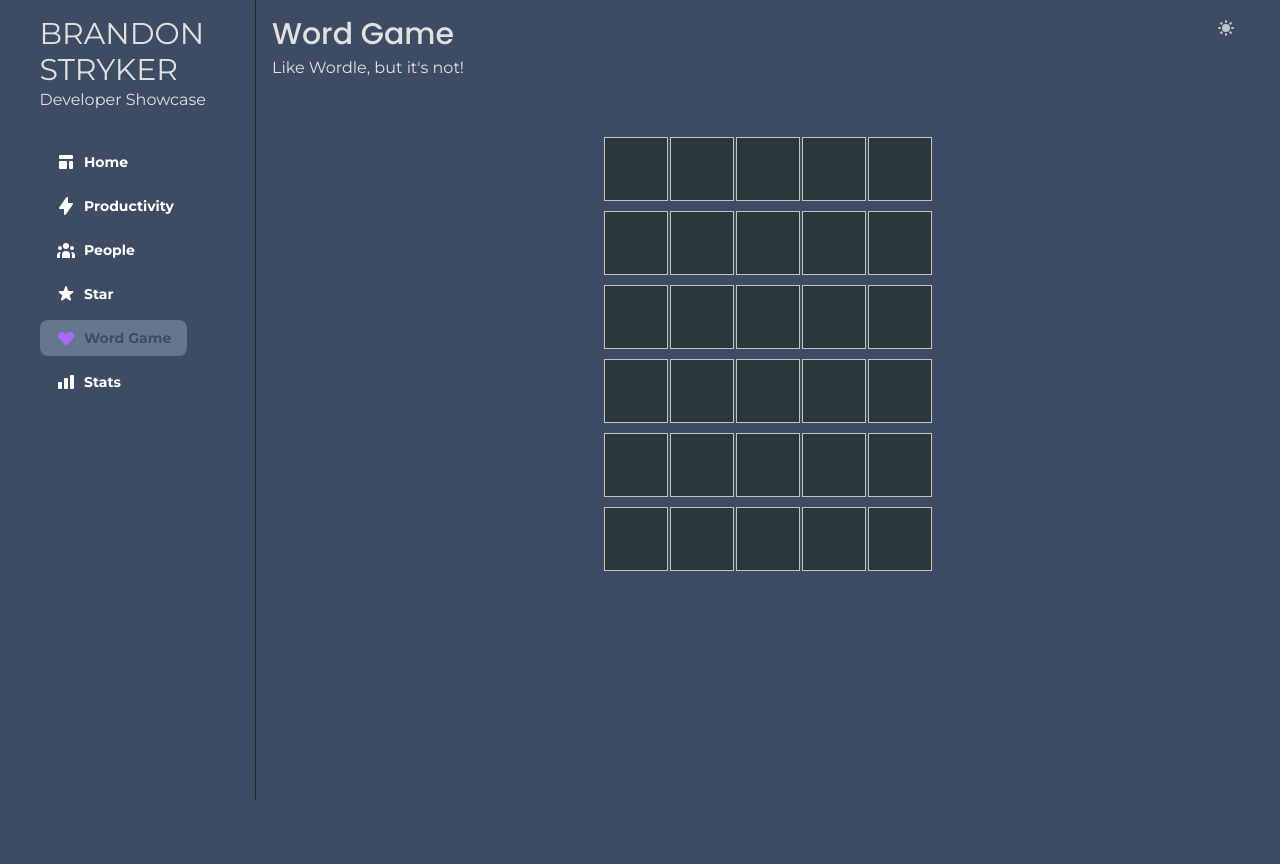
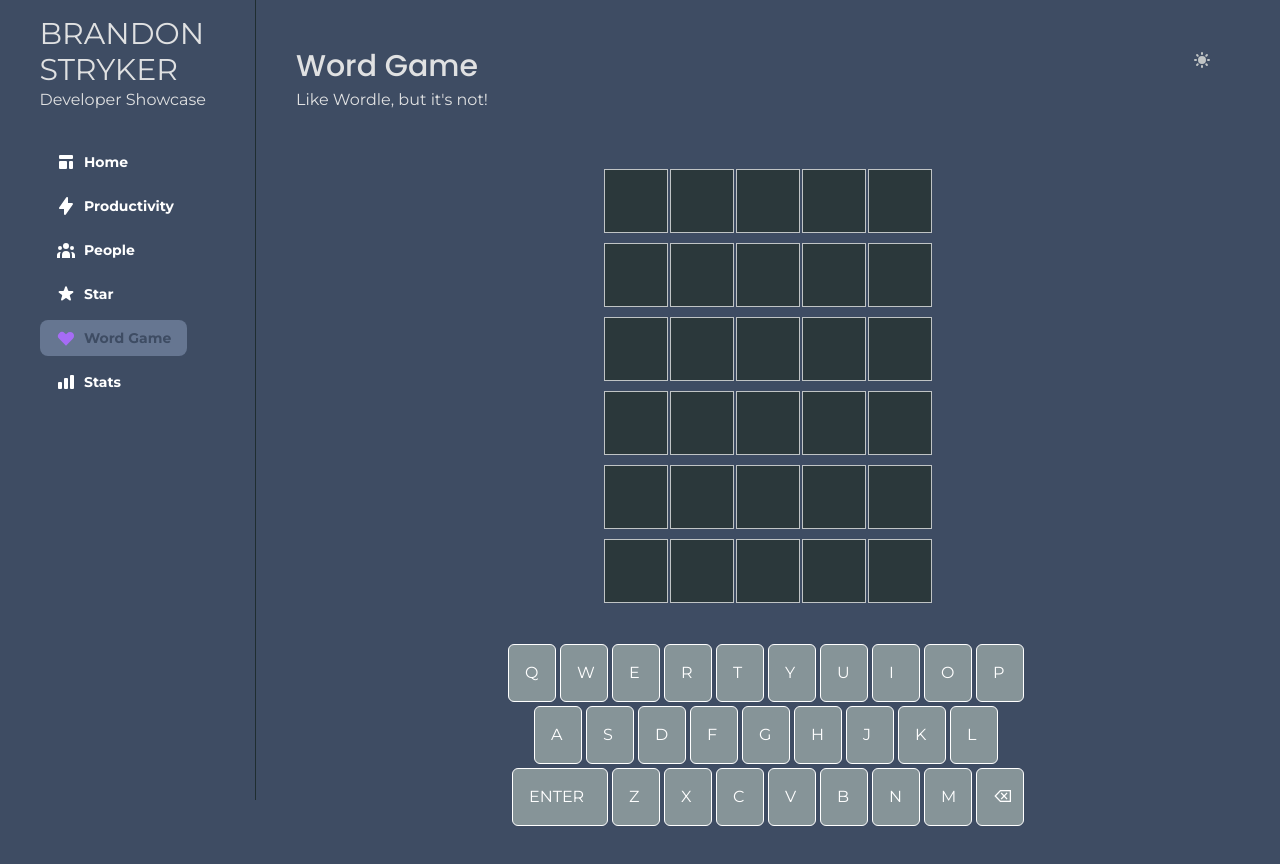
Before and after one commit to bcstryker/portfolio-site, a Next.js app: page /wordGame in a window 1280 px wide. Shown: the top 864 px of the page. Before the commit the page ends 800 px from the top, so only its background shows below. Built offline with nearby package versions, Linux system fonts and the light colour scheme; what @rtk-incubator/action-listener-middleware would draw is missing.

Commit message:
added keyboard and it is functional

```diff
--- a/features/wordGame/GuessTable.tsx
+++ b/features/wordGame/GuessTable.tsx
@@ -9,6 +9,7 @@ const GuessTable: FC<{
   gameOver: boolean;
 }> = ({currentGuess, guesses, gameOver}) => {
   return (
+    <div className="flex justify-center">
       <table className="table-auto">
         <tbody>
           {guesses.map((w) => {
@@ -25,6 +26,7 @@ const GuessTable: FC<{
           {/* {gameOver && <GameOverModal />} */}
         </tbody>
       </table>
+    </div>
   );
 };
 
@@ -36,7 +38,7 @@ const GuessRow: FC<{guess: iGuess}> = ({guess}) => (
           <div className="h-16 w-16 mr-2 mt-2">
             <p
               className={classNames(
-                "h-full p-6 text-xl font-bold border border-white",
+                "h-full p-6 text-xl flex justify-center font-bold border border-white",
                 L.inWord ? (L.inPosition ? "bg-accent-green" : "bg-accent-yellow") : "bg-foreground-alt-400"
               )}
             >
--- /dev/null
+++ b/features/wordGame/Keyboard.tsx
@@ -0,0 +1,71 @@
+import {Dispatch, FC, SetStateAction} from "react";
+import {classNames} from "utils";
+import {v4 as uuid} from "uuid";
+
+const Keyboard: FC<props> = ({className, setPressedKey, setShit}) => {
+  const handleUserKeyPress = (key: string) => {
+    setPressedKey(key);
+    setShit(uuid());
+  };
+  return (
+    <div className={classNames(className)}>
+      <div className="w-full flex justify-center">
+        {row1.split("").map((c) => (
+          <p
+            key={c}
+            className="w-12 hover:cursor-pointer bg-foreground-alt-300 border border-white rounded-md p-4 mr-1"
+            onClick={() => handleUserKeyPress(c)}
+          >
+            {c.toUpperCase()}
+          </p>
+        ))}
+      </div>
+      <div className="w-full flex justify-center mt-1">
+        {row2.split("").map((c) => (
+          <p
+            key={c}
+            className="w-12 hover:cursor-pointer bg-foreground-alt-300 border border-white rounded-md p-4 mr-1"
+            onClick={() => handleUserKeyPress(c)}
+          >
+            {c.toUpperCase()}
+          </p>
+        ))}
+      </div>
+      <div className="w-full flex justify-center mt-1">
+        <p
+          className="w-24 hover:cursor-pointer bg-foreground-alt-300 border border-white rounded-md p-4 mr-1"
+          onClick={() => handleUserKeyPress("enter")}
+        >
+          {"ENTER"}
+        </p>
+        {row3.split("").map((c) => (
+          <p
+            key={c}
+            className="w-12 hover:cursor-pointer bg-foreground-alt-300 border border-white rounded-md p-4 mr-1"
+            onClick={() => handleUserKeyPress(c)}
+          >
+            {c.toUpperCase()}
+          </p>
+        ))}
+        <p
+          className="w-12 hover:cursor-pointer bg-foreground-alt-300 border border-white rounded-md p-4"
+          onClick={() => handleUserKeyPress("backspace")}
+        >
+          &#9003;
+        </p>
+      </div>
+    </div>
+  );
+};
+
+const row1 = "qwertyuiop";
+const row2 = "asdfghjkl";
+const row3 = "zxcvbnm";
+
+interface props {
+  className?: string;
+  setPressedKey: Dispatch<SetStateAction<string>>;
+  setShit: Dispatch<SetStateAction<string>>;
+}
+
+export default Keyboard;
--- a/features/wordGame/index.tsx
+++ b/features/wordGame/index.tsx
@@ -4,6 +4,17 @@ import GuessTable from "./GuessTable";
 import {allWords} from "features/wordGame/fiveLetterWords";
 import {v4 as uuid} from "uuid";
 import {iGuess} from "types";
+import Keyboard from "./Keyboard";
+
+// todo
+// - add Game Over modal with you won or you lost, guesses/6, game reset
+// - add keyboard with submit or guess button.
+//    already guessed letters should have background to background color in guess row
+// - fix text background color for duplicate letters. example below
+//    answer is PLEAT, you guess TREAT,
+//    first t should not have yellow background
+//    because second t is already in correct place
+//    and there is only one t in the word
 
 const WordGame: FC<{answer: string}> = ({answer}) => {
   const [currentGuess, setCurrentGuess] = useState<string[]>([]);
@@ -11,15 +22,6 @@ const WordGame: FC<{answer: string}> = ({answer}) => {
   const [pressedKey, setPressedKey] = useState("");
   const [gameOver, setGameOver] = useState(false);
   const [shit, setShit] = useState("");
-  // todo
-  // - add Game Over modal with you won or you lost, guesses/6, game reset
-  // - add keyboard with submit or guess button.
-  //    already guessed letters should have background to background color in guess row
-  // - fix text background color for duplicate letters. example below
-  //    answer is PLEAT, you guess TREAT,
-  //    first t should not have yellow background
-  //    because second t is already in correct place
-  //    and there is only one t in the word
 
   const handleUserKeyPress = useCallback((e: KeyboardEvent) => {
     setPressedKey(e.key);
@@ -44,7 +46,7 @@ const WordGame: FC<{answer: string}> = ({answer}) => {
   return (
     <div>
       <GuessTable currentGuess={currentGuess} guesses={guesses} gameOver={gameOver} />
-      {/* <Keyboard /> */}
+      <Keyboard className="mt-10" setPressedKey={setPressedKey} setShit={setShit} />
     </div>
   );
 };
--- a/layouts/Layout.tsx
+++ b/layouts/Layout.tsx
@@ -27,7 +27,7 @@ const Layout: FC<Props> = ({Component, pageProps}) => {
   return (
     <Provider store={store}>
       <LeftNavbar />
-      <main style={{paddingLeft: "16rem"}}>
+      <main className="sm:pl-64">
         <div className="px-4 py-2 sm:px-10 sm:py-10 text-foreground">
           <ErrorBoundary>
             <div>
--- a/package.json
+++ b/package.json
@@ -1,5 +1,5 @@
 {
-  "name": "playing",
+  "name": "portfolio-site",
   "version": "0.1.0",
   "private": true,
   "scripts": {
@@ -7,7 +7,7 @@
     "build": "next build",
     "start": "next start",
     "lint": "next lint",
-    "build:css": "tailwind build styles/tailwind.css -o styles/custom.css"
+    "build:css": "tailwindcss -i styles/tailwind.css -o styles/custom.css"
   },
   "dependencies": {
     "@headlessui/react": "^1.6.5",
--- a/styles/custom.css
+++ b/styles/custom.css
@@ -627,6 +627,18 @@ video {
   margin-right: 0.5rem;
 }
 
+.mb-3 {
+  margin-bottom: 0.75rem;
+}
+
+.mt-6 {
+  margin-top: 1.5rem;
+}
+
+.mr-3 {
+  margin-right: 0.75rem;
+}
+
 .block {
   display: block;
 }
@@ -641,6 +653,14 @@ video {
 
 .inline-flex {
   display: inline-flex;
+}
+
+.table {
+  display: table;
+}
+
+.grid {
+  display: grid;
 }
 
 .contents {
@@ -719,6 +739,10 @@ video {
   width: 1.25rem;
 }
 
+.w-16 {
+  width: 4rem;
+}
+
 .max-w-xl {
   max-width: 36rem;
 }
@@ -755,6 +779,10 @@ video {
   flex-grow: 1;
 }
 
+.table-auto {
+  table-layout: auto;
+}
+
 .scale-110 {
   --tw-scale-x: 1.1;
   --tw-scale-y: 1.1;
@@ -773,6 +801,14 @@ video {
 
 .cursor-pointer {
   cursor: pointer;
+}
+
+.cursor-text {
+  cursor: text;
+}
+
+.grid-cols-2 {
+  grid-template-columns: repeat(2, minmax(0, 1fr));
 }
 
 .flex-col {
@@ -795,6 +831,14 @@ video {
   justify-content: space-between;
 }
 
+.justify-evenly {
+  justify-content: space-evenly;
+}
+
+.gap-2 {
+  gap: 0.5rem;
+}
+
 .space-y-2 > :not([hidden]) ~ :not([hidden]) {
   --tw-space-y-reverse: 0;
   margin-top: calc(0.5rem * calc(1 - var(--tw-space-y-reverse)));
@@ -803,6 +847,10 @@ video {
 
 .overflow-y-auto {
   overflow-y: auto;
+}
+
+.whitespace-pre {
+  white-space: pre;
 }
 
 .break-normal {
@@ -856,6 +904,26 @@ video {
   border-color: rgba(var(--color-accent), var(--tw-border-opacity));
 }
 
+.border-foreground-alt-300 {
+  --tw-border-opacity: 1;
+  border-color: rgba(var(--color-foreground-alt-300), var(--tw-border-opacity));
+}
+
+.border-primary-light {
+  --tw-border-opacity: 1;
+  border-color: rgba(var(--color-primary-light), var(--tw-border-opacity));
+}
+
+.border-white {
+  --tw-border-opacity: 1;
+  border-color: rgb(255 255 255 / var(--tw-border-opacity));
+}
+
+.border-foreground-alt-200 {
+  --tw-border-opacity: 1;
+  border-color: rgba(var(--color-foreground-alt-200), var(--tw-border-opacity));
+}
+
 .bg-background-light {
   --tw-bg-opacity: 1;
   background-color: rgba(var(--color-background-light), var(--tw-bg-opacity));
@@ -880,12 +948,31 @@ video {
   background-color: rgba(var(--color-foreground-alt-400), var(--tw-bg-opacity));
 }
 
+.bg-background-lightest {
+  --tw-bg-opacity: 1;
+  background-color: rgba(var(--color-background-lightest), var(--tw-bg-opacity));
+}
+
+.bg-accent-green {
+  --tw-bg-opacity: 1;
+  background-color: rgba(var(--color-accent-green), var(--tw-bg-opacity));
+}
+
+.bg-accent-yellow {
+  --tw-bg-opacity: 1;
+  background-color: rgba(var(--color-accent-yellow), var(--tw-bg-opacity));
+}
+
 .bg-opacity-50 {
   --tw-bg-opacity: 0.5;
 }
 
 .fill-current {
   fill: currentColor;
+}
+
+.fill-primary-light {
+  fill: rgb(var(--color-primary-light));
 }
 
 .p-6 {
@@ -898,6 +985,16 @@ video {
 
 .p-2 {
   padding: 0.5rem;
+}
+
+.px-4 {
+  padding-left: 1rem;
+  padding-right: 1rem;
+}
+
+.py-2 {
+  padding-top: 0.5rem;
+  padding-bottom: 0.5rem;
 }
 
 .px-6 {
@@ -915,19 +1012,9 @@ video {
   padding-bottom: 2rem;
 }
 
-.px-4 {
-  padding-left: 1rem;
-  padding-right: 1rem;
-}
-
 .px-10 {
   padding-left: 2.5rem;
   padding-right: 2.5rem;
-}
-
-.py-2 {
-  padding-top: 0.5rem;
-  padding-bottom: 0.5rem;
 }
 
 .pt-2 {
@@ -1011,6 +1098,11 @@ video {
   line-height: 1.5rem;
 }
 
+.text-foreground {
+  --tw-text-opacity: 1;
+  color: rgba(var(--color-foreground), var(--tw-text-opacity));
+}
+
 .text-foreground-alt-200 {
   --tw-text-opacity: 1;
   color: rgba(var(--color-foreground-alt-200), var(--tw-text-opacity));
@@ -1034,11 +1126,6 @@ video {
 .text-foreground-alt-300 {
   --tw-text-opacity: 1;
   color: rgba(var(--color-foreground-alt-300), var(--tw-text-opacity));
-}
-
-.text-foreground {
-  --tw-text-opacity: 1;
-  color: rgba(var(--color-foreground), var(--tw-text-opacity));
 }
 
 .text-background {
@@ -1068,6 +1155,11 @@ video {
 .outline-none {
   outline: 2px solid transparent;
   outline-offset: 2px;
+}
+
+.sepia {
+  --tw-sepia: sepia(100%);
+  filter: var(--tw-blur) var(--tw-brightness) var(--tw-contrast) var(--tw-grayscale) var(--tw-hue-rotate) var(--tw-invert) var(--tw-saturate) var(--tw-sepia) var(--tw-drop-shadow);
 }
 
 .backdrop-blur-sm {
@@ -1124,6 +1216,16 @@ video {
 .hover\:bg-background:hover {
   --tw-bg-opacity: 1;
   background-color: rgba(var(--color-background), var(--tw-bg-opacity));
+}
+
+.hover\:bg-background-lightest:hover {
+  --tw-bg-opacity: 1;
+  background-color: rgba(var(--color-background-lightest), var(--tw-bg-opacity));
+}
+
+.hover\:bg-background-light:hover {
+  --tw-bg-opacity: 1;
+  background-color: rgba(var(--color-background-light), var(--tw-bg-opacity));
 }
 
 .hover\:bg-opacity-20:hover {
@@ -1190,6 +1292,16 @@ video {
     flex-direction: column;
   }
 
+  .sm\:px-10 {
+    padding-left: 2.5rem;
+    padding-right: 2.5rem;
+  }
+
+  .sm\:py-10 {
+    padding-top: 2.5rem;
+    padding-bottom: 2.5rem;
+  }
+
   .sm\:px-8 {
     padding-left: 2rem;
     padding-right: 2rem;
@@ -1203,6 +1315,10 @@ video {
   .sm\:py-3 {
     padding-top: 0.75rem;
     padding-bottom: 0.75rem;
+  }
+
+  .sm\:pl-64 {
+    padding-left: 16rem;
   }
 
   .sm\:pr-4 {
--- a/tailwind.config.js
+++ b/tailwind.config.js
@@ -7,6 +7,7 @@ const withOpacityValue = (variable) => {
 
 module.exports = {
   content: [
+    "./layouts/**/*.{js,ts,jsx,tsx}",
     "./pages/**/*.{js,ts,jsx,tsx}",
     "./components/**/*.{js,ts,jsx,tsx}",
     "./features/**/*.{js,ts,jsx,tsx}"
```
Also changed, not shown: 1 other file (tests, documents, lock files or other folders). Lines whose indentation alone changed are shown as unchanged.
